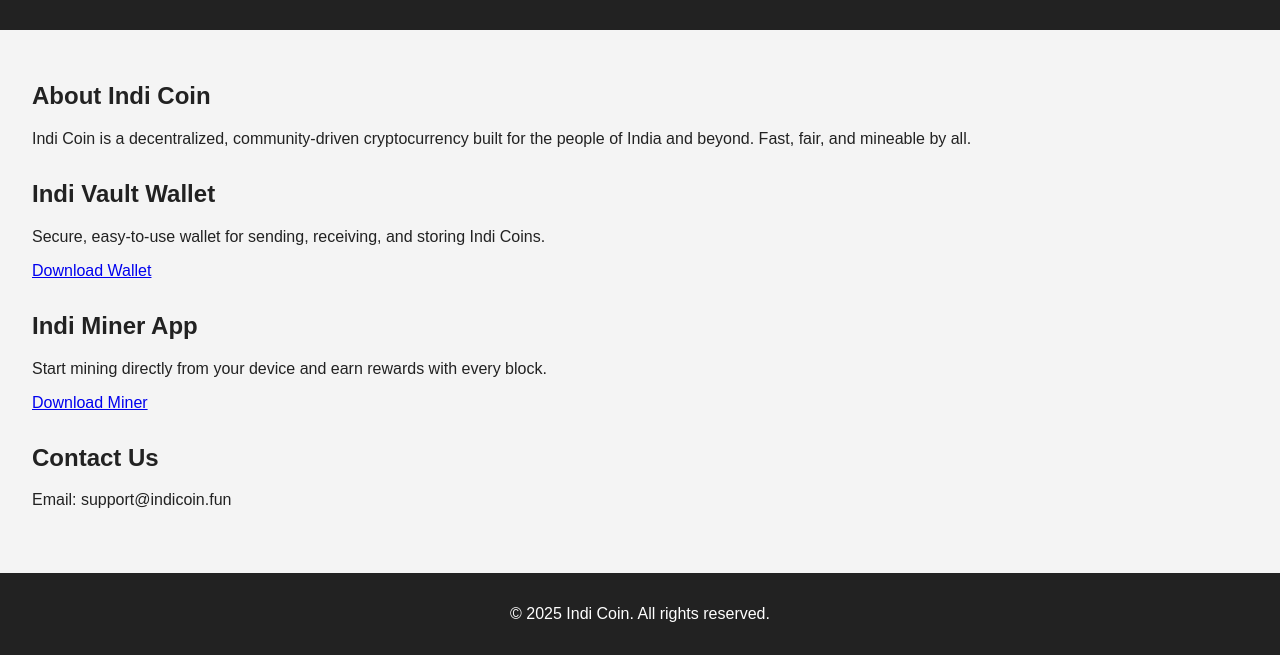
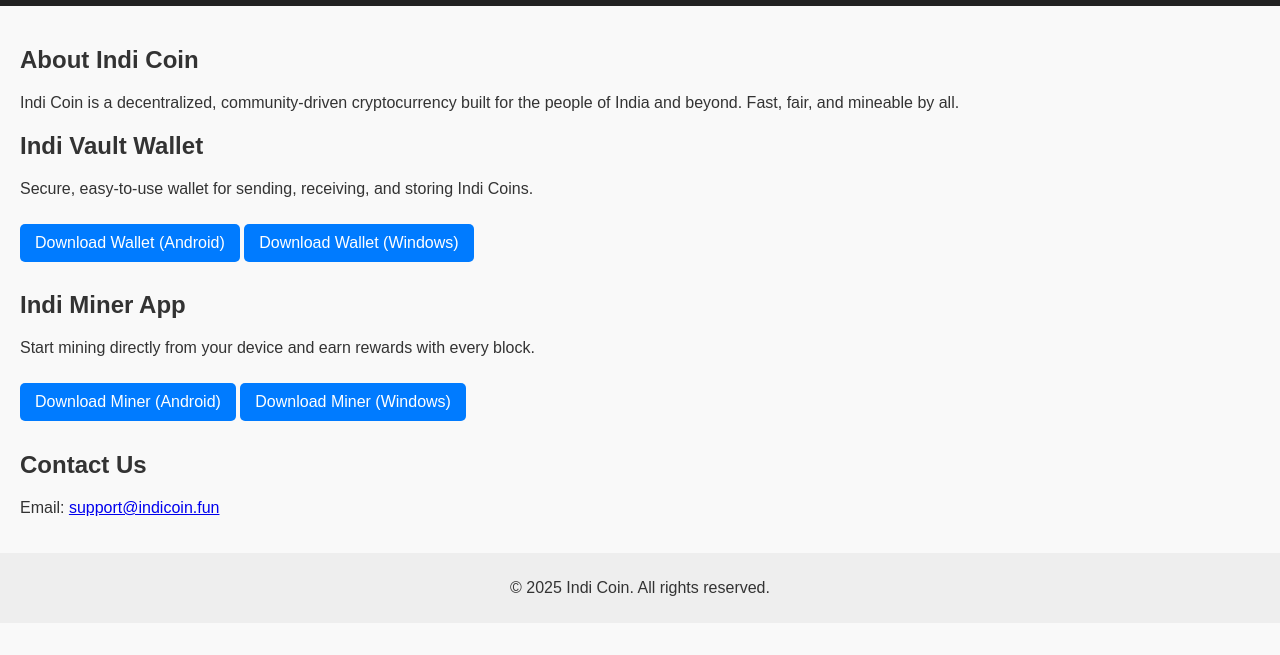
Before and after one commit to indo-coinn/indo-coinn.github.io, a plain HTML site: page index.html in a window 1280 px wide. Shown: the part 166-821 px from the top of the page. After the commit the page ends 800 px from the top, so only its background shows below. Drawn offline with Linux system fonts and the light colour scheme.

Commit message:
Add files via upload

```diff
--- a/index.html
+++ b/index.html
@@ -1,8 +1,9 @@
+
 <!DOCTYPE html>
 <html lang="en">
 <head>
   <meta charset="UTF-8" />
-  <meta name="viewport" content="width=device-width, initial-scale=1.0"/>
+  <meta name="viewport" content="width=device-width, initial-scale=1.0" />
   <title>Indi Coin</title>
   <link rel="stylesheet" href="style.css" />
 </head>
@@ -27,25 +28,25 @@
     <section id="wallet">
       <h2>Indi Vault Wallet</h2>
       <p>Secure, easy-to-use wallet for sending, receiving, and storing Indi Coins.</p>
-      <a href="https://github.com/indo-coinn/indi-vault-wallet" target="_blank">Download Wallet</a>
+      <a class="download-btn" href="https://github.com/indo-coinn/indi-vault-wallet/releases/download/v1.0/IndiVault-Wallet.apk">Download Wallet (Android)</a>
+      <a class="download-btn" href="https://github.com/indo-coinn/indi-vault-wallet/releases/download/v1.0/IndiVault-Wallet.exe">Download Wallet (Windows)</a>
     </section>
 
     <section id="miner">
       <h2>Indi Miner App</h2>
       <p>Start mining directly from your device and earn rewards with every block.</p>
-      <a href="https://github.com/indo-coinn/indi-miner" target="_blank">Download Miner</a>
+      <a class="download-btn" href="https://github.com/indo-coinn/indi-miner/releases/download/v1.0/IndiMiner.apk">Download Miner (Android)</a>
+      <a class="download-btn" href="https://github.com/indo-coinn/indi-miner/releases/download/v1.0/IndiMiner.exe">Download Miner (Windows)</a>
     </section>
 
     <section id="contact">
       <h2>Contact Us</h2>
-      <p>Email: support@indicoin.fun</p>
+      <p>Email: <a href="mailto:support@indicoin.fun">support@indicoin.fun</a></p>
     </section>
   </main>
 
   <footer>
-    <p>&copy; 2025 Indi Coin. All rights reserved.</p>
+    <p>© 2025 Indi Coin. All rights reserved.</p>
   </footer>
-
-  <script src="scripts.js"></script>
 </body>
 </html>
--- a/style.css
+++ b/style.css
@@ -1,34 +1,45 @@
+
 body {
   font-family: Arial, sans-serif;
   margin: 0;
-  background: #f4f4f4;
-  color: #222;
+  padding: 0;
+  background: #f9f9f9;
+  color: #333;
 }
 
 header {
   background: #222;
   color: white;
+  padding: 20px;
   text-align: center;
-  padding: 2em 1em;
 }
 
 nav a {
-  color: #00ffff;
-  margin: 0 15px;
+  color: #fff;
+  margin: 0 10px;
   text-decoration: none;
 }
 
 main {
-  padding: 2em;
+  padding: 20px;
 }
 
-section {
-  margin-bottom: 2em;
+.download-btn {
+  display: inline-block;
+  margin: 10px 0;
+  padding: 10px 15px;
+  background-color: #007BFF;
+  color: white;
+  text-decoration: none;
+  border-radius: 5px;
+}
+
+.download-btn:hover {
+  background-color: #0056b3;
 }
 
 footer {
   text-align: center;
-  padding: 1em;
-  background: #222;
-  color: white;
+  padding: 10px;
+  background: #eee;
 }
```
